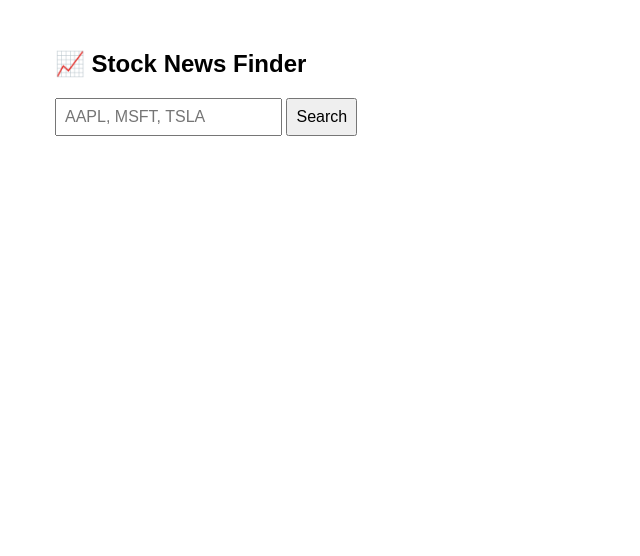
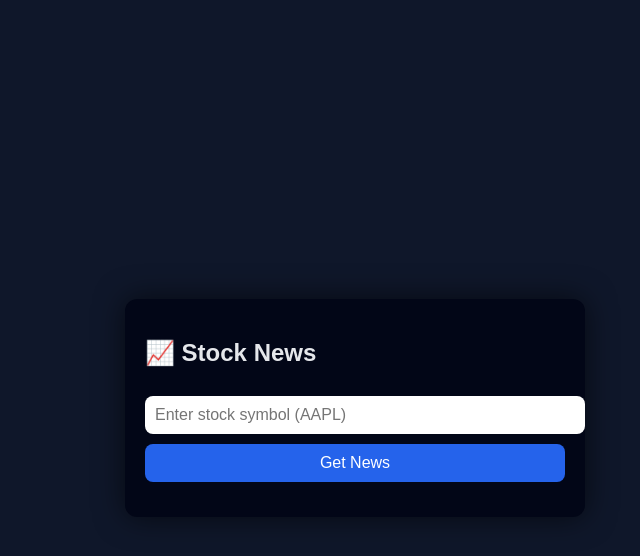
Before and after one commit to OllieOlzu/RenderTester, a website: page public/index.html in a window 1280 px wide. Shown: the whole page, without its empty margins (285-925 px from the left). Drawn offline with Linux system fonts and the light colour scheme.

Commit message:
Update index.html

```diff
--- a/public/index.html
+++ b/public/index.html
@@ -2,64 +2,93 @@
 <html lang="en">
 <head>
   <meta charset="UTF-8">
-  <title>Stock News Search</title>
+  <title>Stock News Finder</title>
   <style>
     body {
       font-family: Arial, sans-serif;
-      max-width: 600px;
-      margin: 50px auto;
+      background: #0f172a;
+      color: #e5e7eb;
+      display: flex;
+      justify-content: center;
+      align-items: center;
+      height: 100vh;
+    }
+    .card {
+      background: #020617;
+      padding: 20px;
+      border-radius: 12px;
+      width: 420px;
+      box-shadow: 0 0 30px rgba(0,0,0,0.6);
     }
     input, button {
-      padding: 8px;
+      width: 100%;
+      padding: 10px;
+      margin-top: 10px;
+      border-radius: 8px;
+      border: none;
       font-size: 16px;
     }
-    .article {
+    button {
+      background: #2563eb;
+      color: white;
+      cursor: pointer;
+    }
+    button:hover {
+      background: #1d4ed8;
+    }
+    .news {
       margin-top: 15px;
-      padding: 10px;
-      border-left: 4px solid #0077ff;
     }
     a {
+      color: #60a5fa;
       text-decoration: none;
-      color: #0077ff;
     }
   </style>
 </head>
 <body>
 
-  <h2>📈 Stock News Finder</h2>
+<div class="card">
+  <h2>📈 Stock News</h2>
+  <input id="stock" placeholder="Enter stock symbol (AAPL)" />
+  <button onclick="getNews()">Get News</button>
 
-  <input id="symbol" placeholder="AAPL, MSFT, TSLA" />
-  <button onclick="getNews()">Search</button>
+  <div class="news" id="news"></div>
+</div>
 
-  <div id="results"></div>
+<script>
+async function getNews() {
+  const stock = document.getElementById("stock").value.trim();
+  const newsDiv = document.getElementById("news");
 
-  <script>
-    async function getNews() {
-      const symbol = document.getElementById("symbol").value.trim();
-      const resultsDiv = document.getElementById("results");
-      resultsDiv.innerHTML = "Loading...";
+  if (!stock) {
+    newsDiv.innerHTML = "Please enter a stock symbol.";
+    return;
+  }
 
-      const res = await fetch(`/api/news?symbol=${symbol}`);
-      const data = await res.json();
+  newsDiv.innerHTML = "Loading...";
 
-      if (data.error) {
-        resultsDiv.innerHTML = data.error;
-        return;
-      }
+  try {
+    const res = await fetch(`/api/news?stock=${stock}`);
+    const data = await res.json();
 
-      resultsDiv.innerHTML = "";
+    if (!data.results || data.results.length === 0) {
+      newsDiv.innerHTML = "No news found.";
+      return;
+    }
 
-      data.articles.forEach(article => {
-        resultsDiv.innerHTML += `
-          <div class="article">
-            <strong>${article.title}</strong><br>
-            <small>${article.source} — ${article.date || "Recent"}</small><br>
-            <a href="${article.link}" target="_blank">Read article</a>
-          </div>
-        `;
-      });
-    }
-  </script>
+    newsDiv.innerHTML = data.results.map(n => `
+      <p>
+        <strong>${n.title}</strong><br>
+        <small>${n.source} — ${n.date}</small><br>
+        <a href="${n.link}" target="_blank">Read more</a>
+      </p>
+    `).join("");
+
+  } catch {
+    newsDiv.innerHTML = "Error fetching news.";
+  }
+}
+</script>
 
 </body>
 </html>
```
